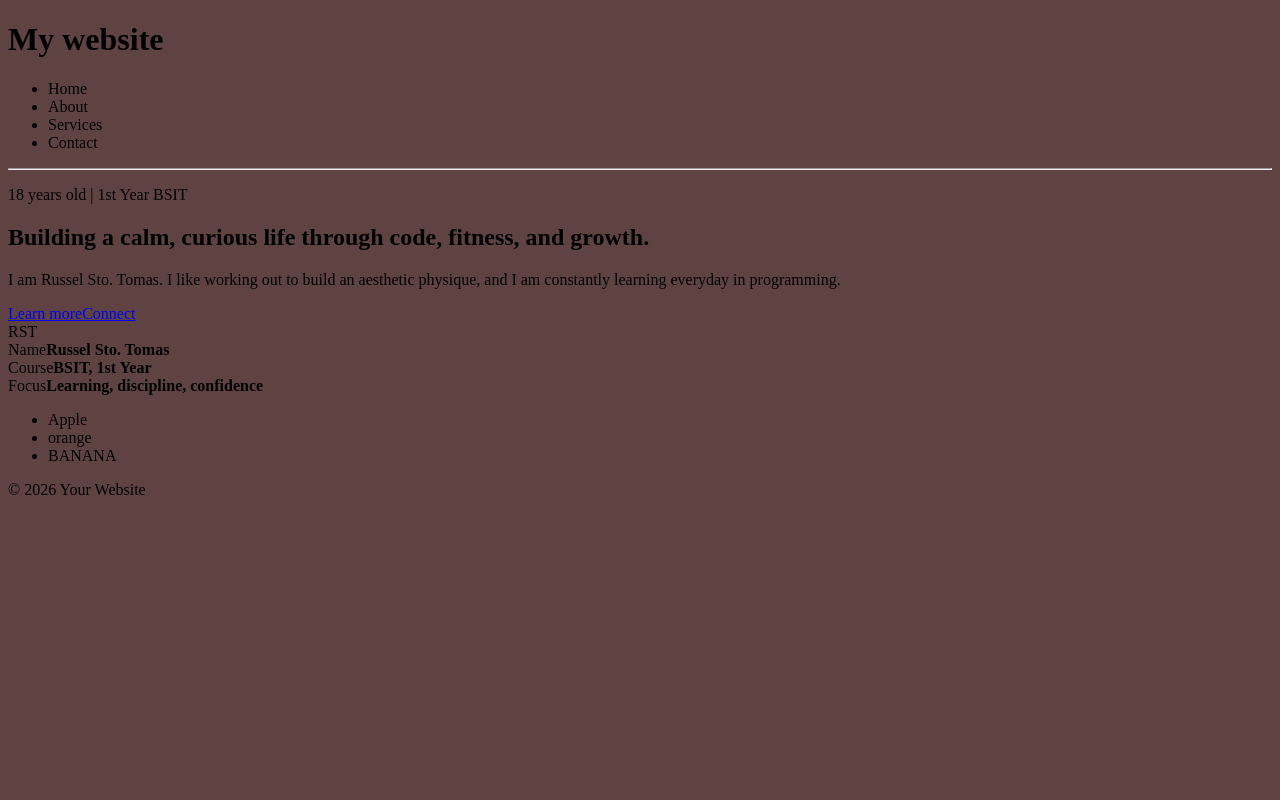
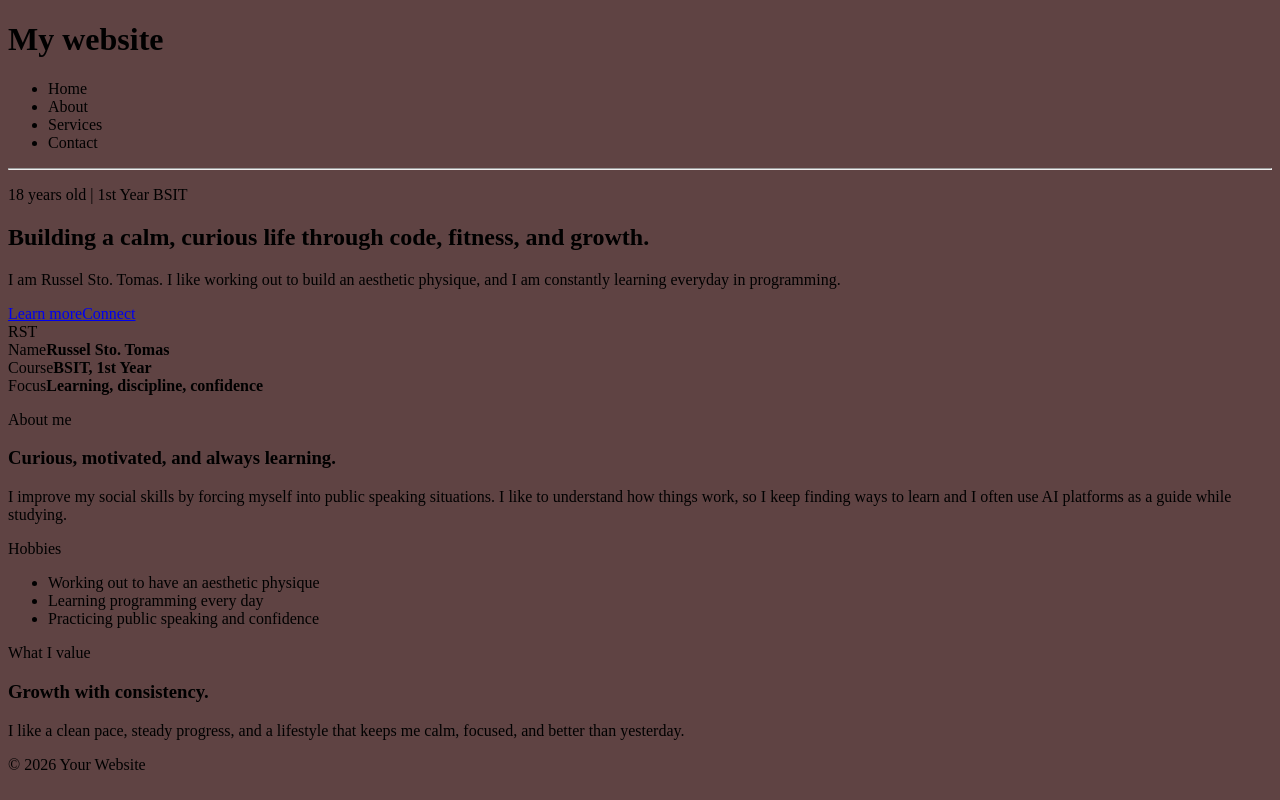
Before and after one commit to dvlcbm-OnIG/MyPortfolio1, a React (Vite) app in the folder ReactBasic/: page / in a window 1280 px wide. Built offline with nearby package versions, Linux system fonts and the light colour scheme.

Commit message:
refactor Food component to display personal information and hobbies
Co-authored-by: Copilot <copilot@github.com>

```diff
--- a/ReactBasic/src/Food.jsx
+++ b/ReactBasic/src/Food.jsx
@@ -1,14 +1,34 @@
 function Food(){
+    return(
+        <section id="about" className="content-grid">
+            <article className="info-card" id="highlights">
+                <p className="eyebrow">About me</p>
+                <h3>Curious, motivated, and always learning.</h3>
+                <p>
+                    I improve my social skills by forcing myself into public speaking situations.
+                    I like to understand how things work, so I keep finding ways to learn and I often
+                    use AI platforms as a guide while studying.
+                </p>
+            </article>
 
-    const food1 = "orange";
-    const food2 = "banana";
+            <article className="info-card soft-card">
+                <p className="eyebrow">Hobbies</p>
+                <ul className="feature-list">
+                    <li>Working out to have an aesthetic physique</li>
+                    <li>Learning programming every day</li>
+                    <li>Practicing public speaking and confidence</li>
+                </ul>
+            </article>
 
-    return(
-        <ul>
-            <li>Apple</li>
-            <li>{food1}</li>
-            <li>{food2.toUpperCase()}</li>
-        </ul>
+            <article className="info-card accent-card">
+                <p className="eyebrow">What I value</p>
+                <h3>Growth with consistency.</h3>
+                <p>
+                    I like a clean pace, steady progress, and a lifestyle that keeps me calm,
+                    focused, and better than yesterday.
+                </p>
+            </article>
+        </section>
     )
 }
 
```
